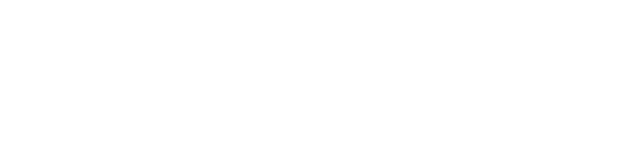
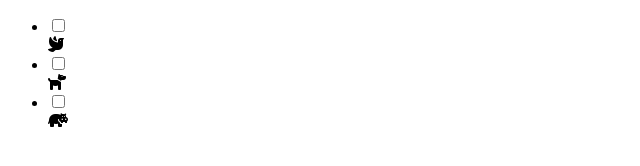
Before and after one commit to sabbath1976/Neomorphic-icons, a plain HTML site: page index.html in a window 1280 px wide. Shown: the whole page, without its empty margins (0-640 px from the left). Drawn offline with Linux system fonts and the light colour scheme.

Commit message:
complete markup html for the neomorphic icon component

```diff
--- a/index.html
+++ b/index.html
@@ -12,5 +12,37 @@
         <title>Neomorphic Icon Effect</title>
     </head>
 
-    <body></body>
+    <body>
+        <ul>
+            <!-- Icon one -->
+            <li>
+                <label>
+                    <input type="checkbox" />
+                    <div class="icon-container">
+                        <i class="fas fa-dove"></i>
+                    </div>
+                </label>
+            </li>
+
+            <!-- Icon two -->
+            <li>
+                <label>
+                    <input type="checkbox" />
+                    <div class="icon-container">
+                        <i class="fas fa-dog"></i>
+                    </div>
+                </label>
+            </li>
+
+            <!-- Icon three -->
+            <li>
+                <label>
+                    <input type="checkbox" />
+                    <div class="icon-container">
+                        <i class="fas fa-hippo"></i>
+                    </div>
+                </label>
+            </li>
+        </ul>
+    </body>
 </html>
```
